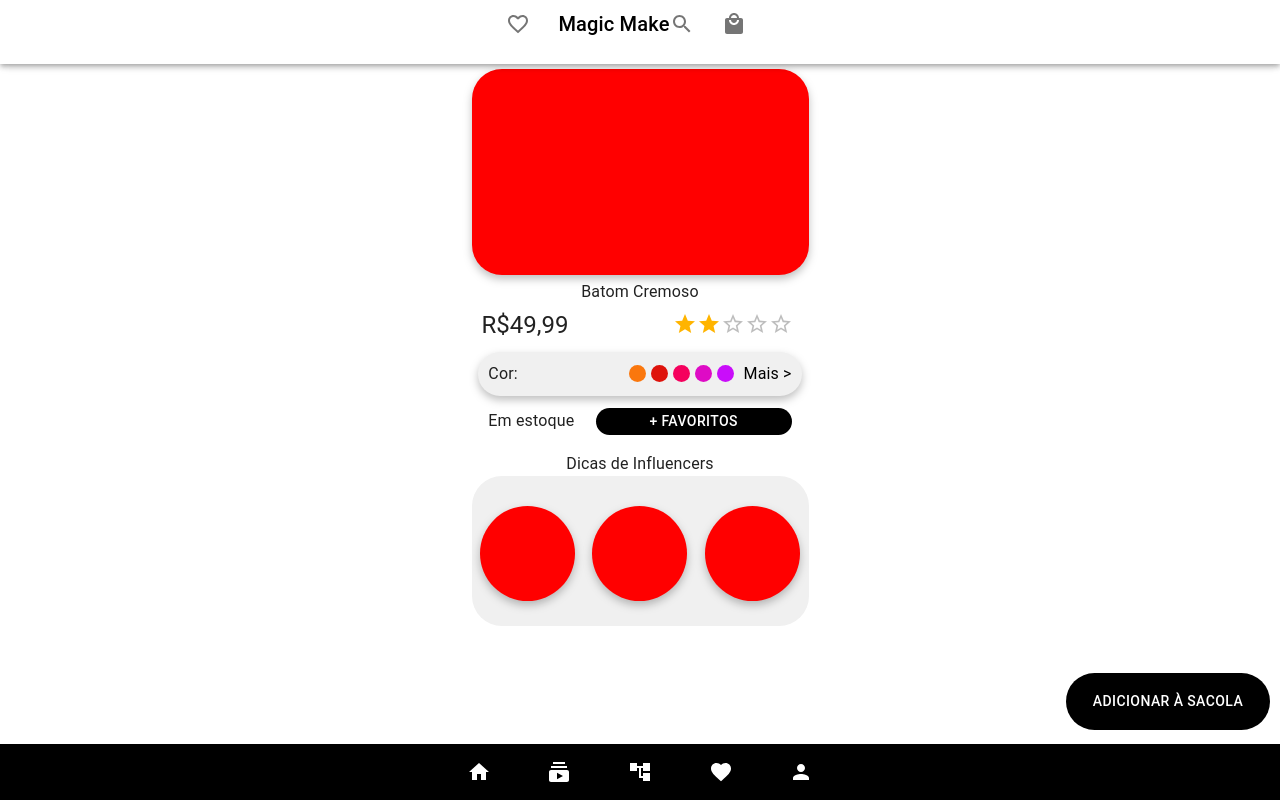
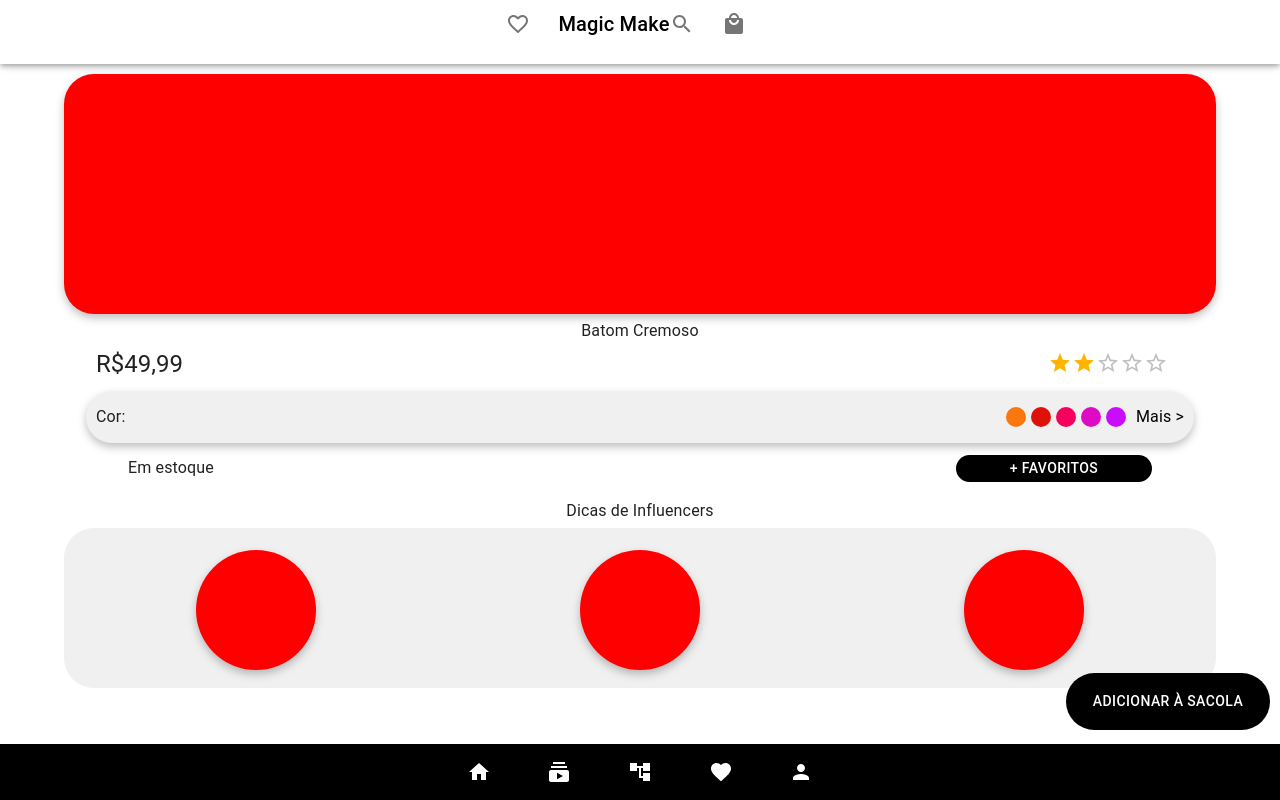
Before and after one commit to holondo/makeup, a React (Create React App) app in the folder makeupapp/: page /product in a window 1280 px wide. Built offline with nearby package versions, Linux system fonts and the light colour scheme.

Commit message:
Minor resoponsive changes

```diff
--- a/makeupapp/src/components/AvailabilityAndFavorites.js
+++ b/makeupapp/src/components/AvailabilityAndFavorites.js
@@ -29,7 +29,7 @@ height: 27px
 
 const useStyles = makeStyles(() => ({
   availabilityAndFavorites: {
-    width: '90%',
+    width: '80%',
     borderRadius: '30px',
     display: 'flex',
     flexDirection: 'row',
--- a/makeupapp/src/components/ColorPicker.js
+++ b/makeupapp/src/components/ColorPicker.js
@@ -5,7 +5,8 @@ import Typography from '@material-ui/core/Typography';
 
 const useStyles = makeStyles(() => ({
   colorPickerBackground: {
-    width: '90%',
+    width: '85%',
+    height: '4vh',
     borderRadius: '30px',
     backgroundColor: '#F0F0F0',
     display: 'flex',
@@ -13,6 +14,7 @@ const useStyles = makeStyles(() => ({
     justifyContent: 'space-between',
     filter: 'drop-shadow(0px 4px 4px rgba(0, 0, 0, 0.25))',
     padding: '10px 10px',
+    alignItems: 'center',
   },
   colorsAndMore: {
     display: 'flex',
@@ -21,36 +23,36 @@ const useStyles = makeStyles(() => ({
     alignItems: 'center'
   },
   color1: {
-    width: '17px',
-    height: '17px',
+    width: '2.5vh',
+    height: '2.5vh',
     backgroundColor: '#FA770D',
     borderRadius: '50%',
     marginRight: '5px',
   },
   color2: {
-    width: '17px',
-    height: '17px',
+    width: '2.5vh',
+    height: '2.5vh',
     borderRadius: '50%',
     marginRight: '5px',
     backgroundColor: '#DE120B',
   },
   color3: {
-    width: '17px',
-    height: '17px',
+    width: '2.5vh',
+    height: '2.5vh',
     borderRadius: '50%',
     marginRight: '5px',
     backgroundColor: '#F5015D',
   },
   color4: {
-    width: '17px',
-    height: '17px',
+    width: '2.5vh',
+    height: '2.5vh',
     borderRadius: '50%',
     marginRight: '5px',
     backgroundColor: '#DE0BC5',
   },
   color5: {
-    width: '17px',
-    height: '17px',
+    width: '2.5vh',
+    height: '2.5vh',
     borderRadius: '50%',
     marginRight: '10px',
     backgroundColor: '#C90DFA',
--- a/makeupapp/src/components/LargeProductCard.js
+++ b/makeupapp/src/components/LargeProductCard.js
@@ -4,12 +4,12 @@ import { makeStyles } from '@material-ui/core/styles';
 
 const useStyles = makeStyles(() => ({
     card: {
-        height: '206px',
-        width: '337px',
+        height: '30vh',
+        width: '90%',
         filter: 'drop-shadow(0px 4px 4px rgba(0, 0, 0, 0.25))',
         borderRadius: '30px',
         backgroundColor: 'red',
-        marginTop: '5px',
+        marginTop: '10px',
     }
   }));
 
--- a/makeupapp/src/components/PriceAndEvaluation.js
+++ b/makeupapp/src/components/PriceAndEvaluation.js
@@ -6,14 +6,13 @@ import CustomizedRatings from './CustomizedRatings';
 
 const useStyles = makeStyles(() => ({
   priceAndEvaluationRow: {
-    width: '100%',
+    width: '85%',
     display: 'flex',
     flexDirection: 'row',
     justifyContent: 'space-between'
   },
   typography: {
     marginTop: '5px',
-    marginLeft: '10px'
   },
 }));
 
--- a/makeupapp/src/components/ProductTips.js
+++ b/makeupapp/src/components/ProductTips.js
@@ -4,13 +4,14 @@ import ProfileCircle from './ProfileCircle';
 
 const useStyles = makeStyles(() => ({
     card: {
-        height: '150px',
-        width: '337px',
+        height: '20vh',
+        width: '90%',
         borderRadius: '30px',
         backgroundColor: '#F0F0F0',
         display: 'flex',
         flexDirection: 'row',
         justifyContent: 'space-between',
+        marginTop: '5px',
     },
     profileRow: {
       width: '100%',
--- a/makeupapp/src/components/ProfileCircle.js
+++ b/makeupapp/src/components/ProfileCircle.js
@@ -3,8 +3,8 @@ import { makeStyles } from '@material-ui/core/styles';
 
 const useStyles = makeStyles(() => ({
   profileCircle: {
-    height: '95px',
-    width: '95px',
+    height: '15vh',
+    width: '15vh',
     filter: 'drop-shadow(0px 4px 4px rgba(0, 0, 0, 0.25))',
     borderRadius: '100%',
     backgroundColor: 'red',
--- a/makeupapp/src/pages/ProductPage.js
+++ b/makeupapp/src/pages/ProductPage.js
@@ -16,7 +16,8 @@ const useStyles = makeStyles(() => ({
   productPage: {
     display: 'flex',
     flexDirection: 'column',
-    height: '100%',
+    maxHeight: '100vh',
+    width: '100vw',
     alignItems: 'center'
   },
   homeContainer: {
@@ -24,6 +25,7 @@ const useStyles = makeStyles(() => ({
     flexDirection: 'column',
     alignItems: 'center',
     width: '100%',
+    height: '100%',
     overflowY: 'scroll',
   },
   typography: {
--- a/makeupapp/src/pages/Products.js
+++ b/makeupapp/src/pages/Products.js
@@ -29,8 +29,8 @@ const useStyles = makeStyles(() => ({
     display: 'grid',
     gridTemplateColumns: '170px 170px',
     gridRow: 'auto auto',
-    gridColumnGap: '13px',
-    gridRowGap: '15px',
+    gridColumnGap: '2vh',
+    gridRowGap: '2vh',
   },
   filtersBalance: {
     display: 'inline-block',
```
